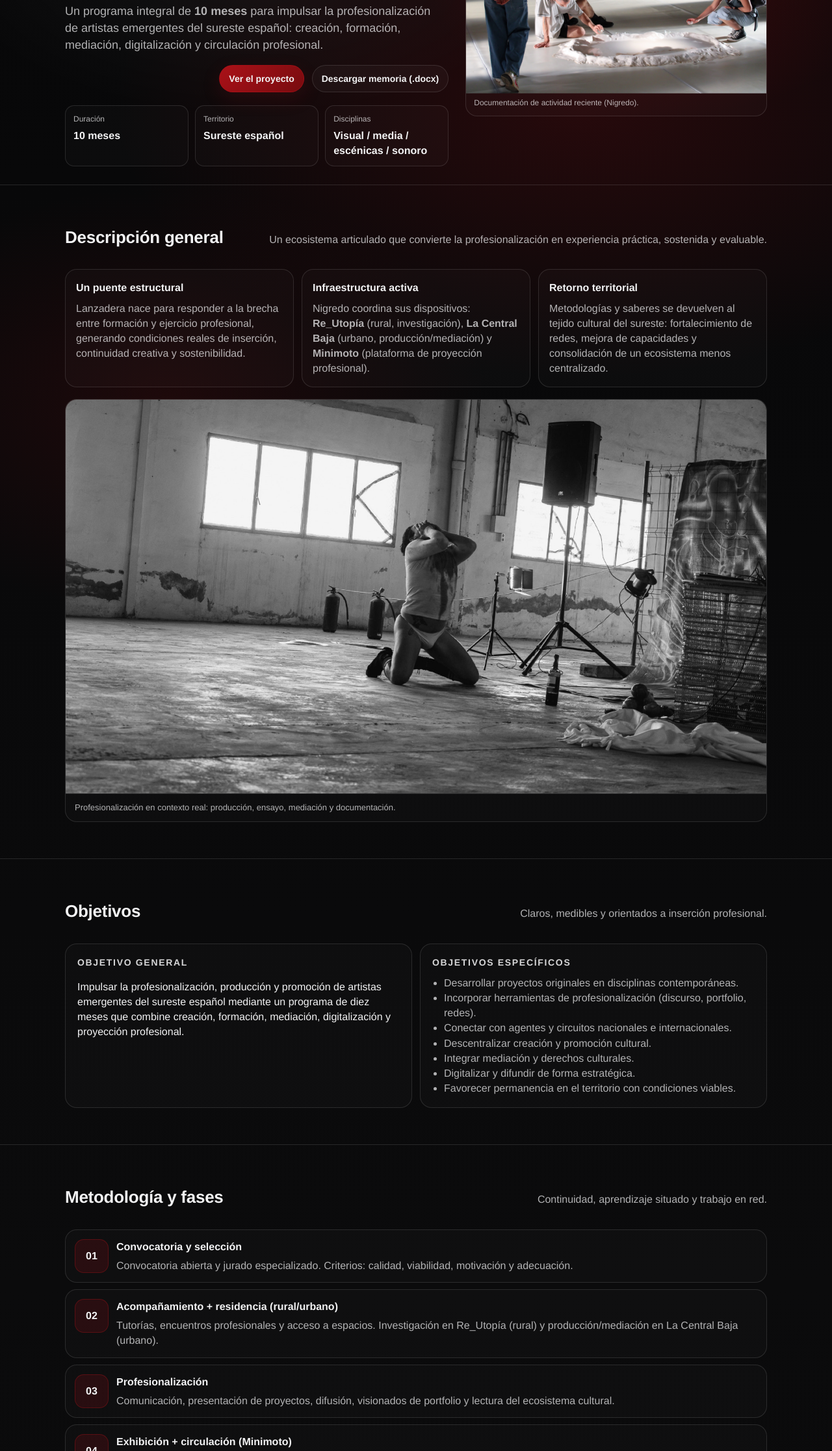
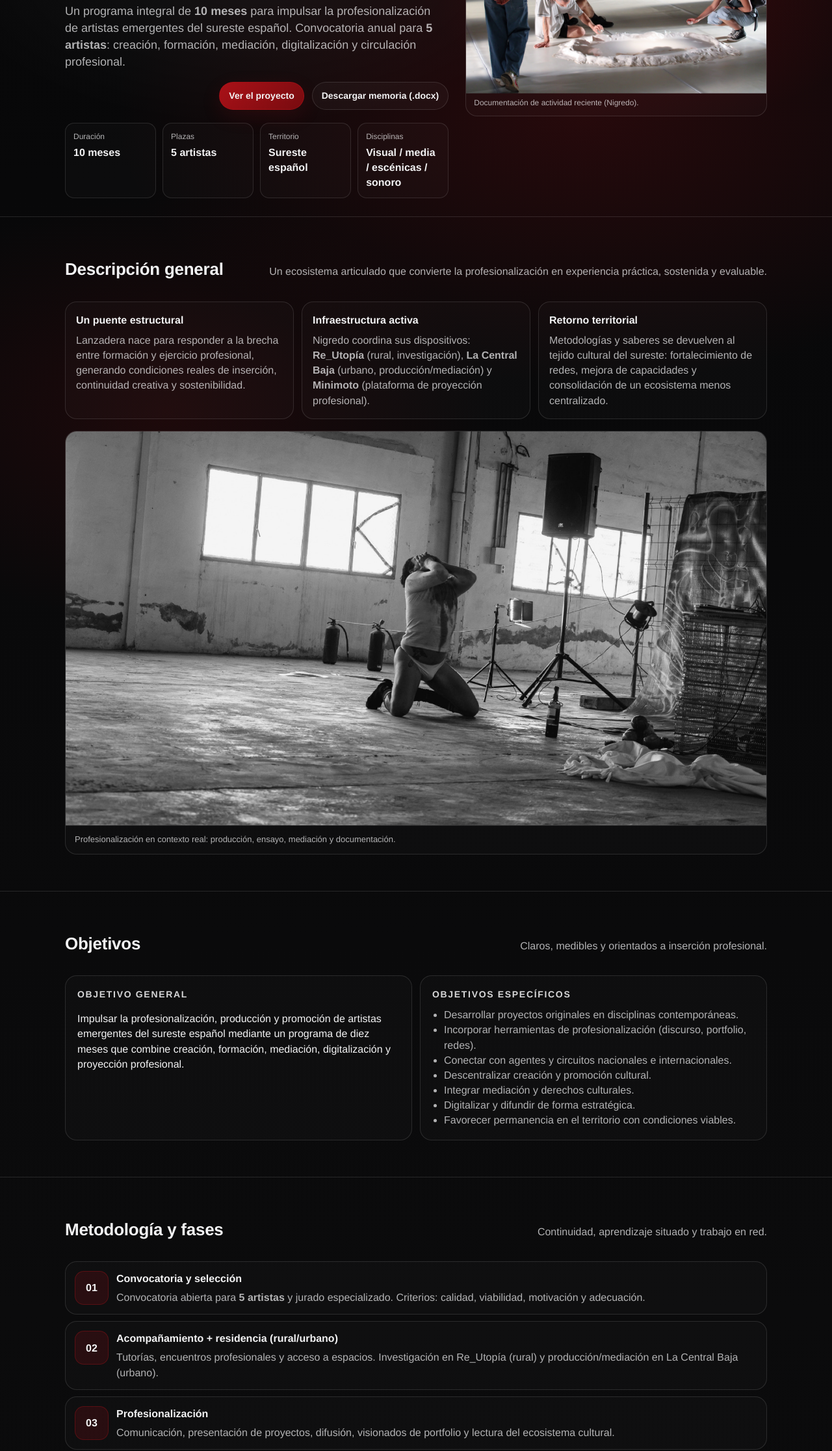
Before and after one commit to minimotogallery/programa-lanzadera-sureste, a plain HTML site: page docs/index.html in a window 1280 px wide. Shown: the part 291-2524 px from the top of the page at 65% size. Drawn offline with Linux system fonts and the light colour scheme.

Commit message:
Finalize site copy: 5 plazas + remove placeholders + add official links

```diff
--- a/docs/index.html
+++ b/docs/index.html
@@ -42,7 +42,7 @@
           <p class="kicker reveal">Acción y Promoción Cultural 2026</p>
           <h1 class="title reveal" style="--d: 40ms;">Programa<br><span class="title__accent">Lanzadera Sureste</span></h1>
           <p class="lede reveal" style="--d: 80ms;">
-            Un programa integral de <strong>10 meses</strong> para impulsar la profesionalización de artistas emergentes del sureste español: creación, formación, mediación, digitalización y circulación profesional.
+            Un programa integral de <strong>10 meses</strong> para impulsar la profesionalización de artistas emergentes del sureste español. Convocatoria anual para <strong>5 artistas</strong>: creación, formación, mediación, digitalización y circulación profesional.
           </p>
 
           <div class="hero__cta reveal" style="--d: 120ms;">
@@ -54,6 +54,10 @@
             <div>
               <dt>Duración</dt>
               <dd>10 meses</dd>
+            </div>
+            <div>
+              <dt>Plazas</dt>
+              <dd>5 artistas</dd>
             </div>
             <div>
               <dt>Territorio</dt>
@@ -155,7 +159,7 @@
             <div class="step__n">01</div>
             <div class="step__body">
               <h3>Convocatoria y selección</h3>
-              <p>Convocatoria abierta y jurado especializado. Criterios: calidad, viabilidad, motivación y adecuación.</p>
+              <p>Convocatoria abierta para <strong>5 artistas</strong> y jurado especializado. Criterios: calidad, viabilidad, motivación y adecuación.</p>
             </div>
           </li>
           <li class="step reveal" style="--d: 70ms;">
@@ -241,13 +245,14 @@
       <div class="container">
         <div class="section__head">
           <h2 class="h2 reveal">Contacto</h2>
-          <p class="muted reveal" style="--d: 60ms;">Si quieres que añadamos formularios, dossier PDF o idiomas, lo dejo preparado.</p>
+          <p class="muted reveal" style="--d: 60ms;">Enlaces oficiales del ecosistema del proyecto.</p>
         </div>
 
         <div class="contact reveal" style="--d: 100ms;">
           <p><strong>Nigredo</strong></p>
           <p class="muted">Programa Lanzadera Sureste · 2026</p>
-          <p class="muted">(Añadimos email/teléfono/web cuando me lo pases)</p>
+          <p class="muted">Web: <a href="https://nigredo.tv" target="_blank" rel="noopener">nigredo.tv</a></p>
+          <p class="muted">Festival Re_Utopía: <a href="https://www.festivalreutopia.com" target="_blank" rel="noopener">festivalreutopia.com</a></p>
         </div>
       </div>
     </section>
--- a/docs/styles.css
+++ b/docs/styles.css
@@ -170,7 +170,7 @@ body[data-theme="light"] .iconbtn__label{color:var(--muted);}
 .lede{margin:0 0 18px; color:var(--muted); font-size:18px; max-width:58ch;}
 .hero__cta{display:flex; gap:12px; flex-wrap:wrap; margin:18px 0 10px;}
 
-.facts{display:grid; grid-template-columns: repeat(3, minmax(0,1fr)); gap:10px; margin:20px 0 0; padding:0;}
+.facts{display:grid; grid-template-columns: repeat(4, minmax(0,1fr)); gap:10px; margin:20px 0 0; padding:0;}
 .facts div{border:1px solid var(--line); background:rgba(255,255,255,.02); border-radius:14px; padding:12px 12px;}
 .facts dt{font-size:12px; color:var(--muted);}
 .facts dd{margin:4px 0 0; font-weight:700;}
```
